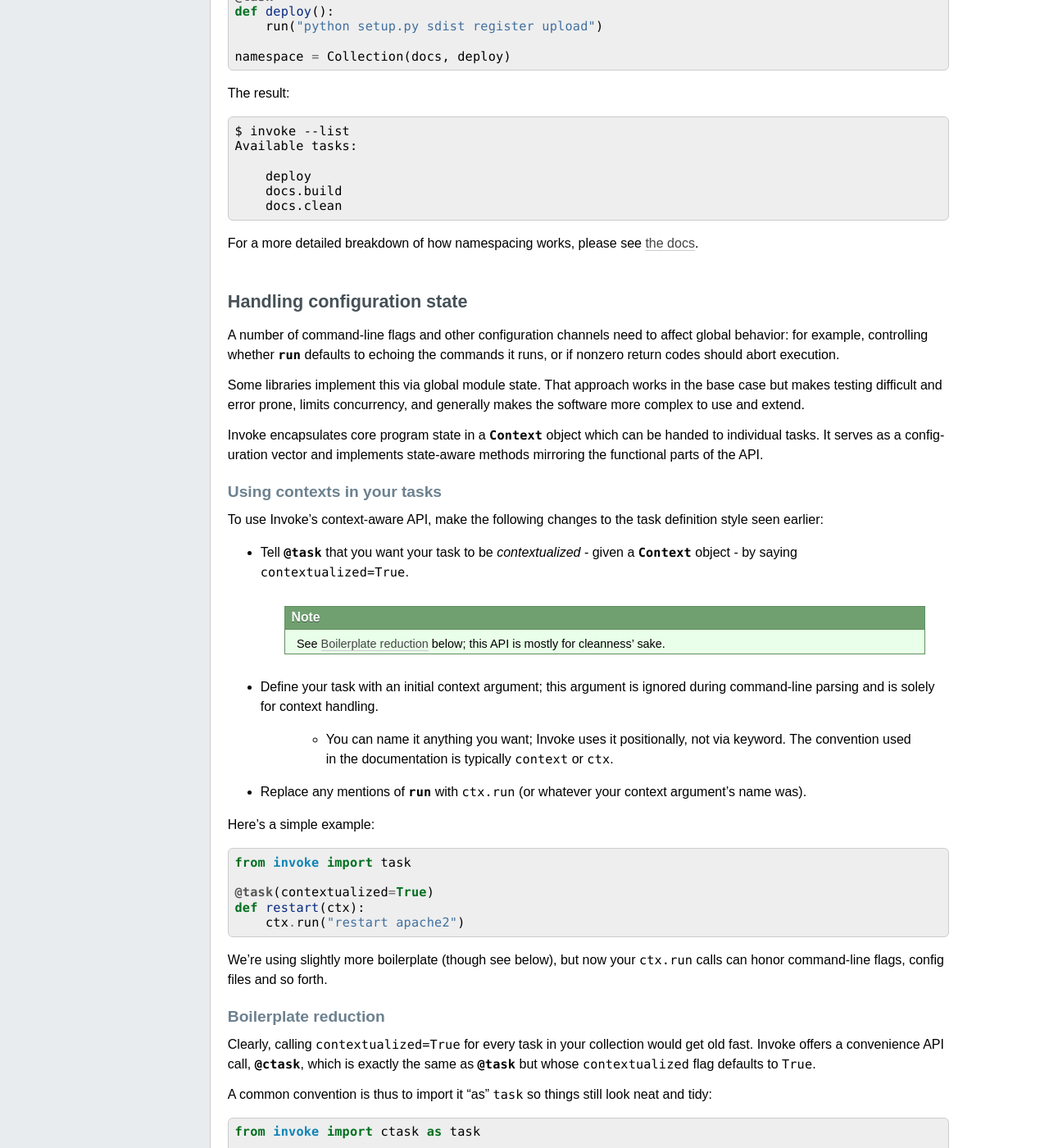
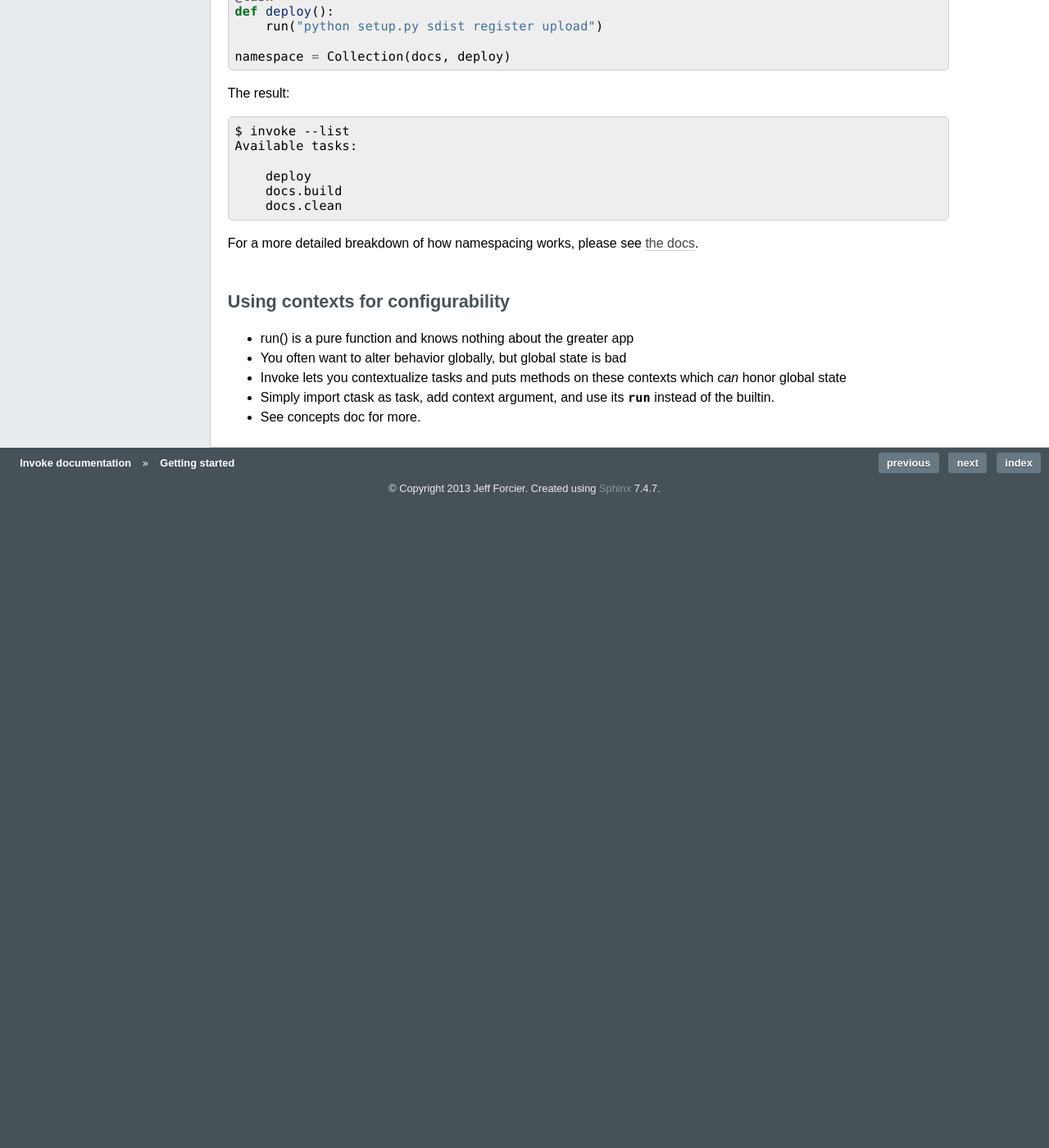
Before and after one commit to pyinvoke/invoke, a Sphinx documentation site: the page built from docs/getting_started.rst, in a window 1280 px wide and 1400 px high, scrolled down 3136 px. Shown: the whole window at 82% size. Built offline with Sphinx 7.4.7, drawn with Linux system fonts in a browser that asks for light colours; after the commit the page ends 3766 px from its top, so only the background shows below that; some of the changed text lies outside the part shown.

Commit message:
Another attack at context/config docs

```diff
--- a/docs/getting_started.rst
+++ b/docs/getting_started.rst
@@ -180,70 +180,13 @@ The result::
 For a more detailed breakdown of how namespacing works, please see :doc:`the
 docs <concepts/namespaces>`.
 
-.. _context-intro:
+Using contexts for configurability
+==================================
 
-Handling configuration state
-============================
-
-A number of command-line flags and other configuration channels need to affect
-global behavior: for example, controlling whether `~.runner.run` defaults to
-echoing the commands it runs, or if nonzero return codes should abort
-execution.
-
-Some libraries implement this via global module state. That approach works in
-the base case but makes testing difficult and error prone, limits concurrency,
-and generally makes the software more complex to use and extend.
-
-Invoke encapsulates core program state in a `~invoke.context.Context` object
-which can be handed to individual tasks. It serves as a configuration vector
-and implements state-aware methods mirroring the functional parts of the API.
-
-Using contexts in your tasks
-----------------------------
-
-To use Invoke's context-aware API, make the following changes to the task
-definition style seen earlier:
-
-* Tell `@task <.task>` that you want your task to be *contextualized* - given a
-  `~invoke.context.Context` object - by saying ``contextualized=True``.
-
-  .. note::
-    See `Boilerplate reduction`_ below; this API is mostly for cleanness' sake.
-
-* Define your task with an initial context argument; this argument is
-  ignored during command-line parsing and is solely for context handling.
-
-    * You can name it anything you want; Invoke uses it positionally, not via
-      keyword. The convention used in the documentation is typically
-      ``context`` or ``ctx``.
-
-* Replace any mentions of `~.runner.run` with ``ctx.run`` (or whatever your
-  context argument's name was).
-
-Here's a simple example::
-
-    from invoke import task
-
-    @task(contextualized=True)
-    def restart(ctx):
-        ctx.run("restart apache2")
-
-We're using slightly more boilerplate (though see below), but now your
-``ctx.run`` calls can honor command-line flags, config files and so forth.
-
-Boilerplate reduction
----------------------
-
-Clearly, calling ``contextualized=True`` for every task in your collection
-would get old fast. Invoke offers a convenience API call, `@ctask <.ctask>`,
-which is exactly the same as `@task <.task>` but whose ``contextualized`` flag
-defaults to ``True``.
-
-A common convention is thus to import it "as" ``task`` so things still look
-neat and tidy::
-
-    from invoke import ctask as task
-
-    @task
-    def restart(ctx):
-        ctx.run("restart apache2")
+* run() is a pure function and knows nothing about the greater app
+* You often want to alter behavior globally, but global state is bad
+* Invoke lets you contextualize tasks and puts methods on these contexts which
+  *can* honor global state
+* Simply import ctask as task, add context argument, and use its `.run` instead
+  of the builtin.
+* See concepts doc for more.
```
Also changed, not shown: docs/concepts/context.rst (added, +192 -0 lines).
